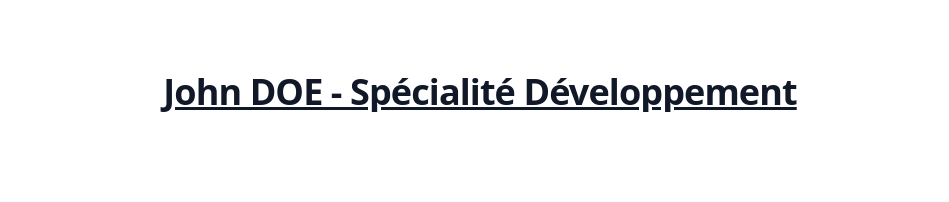
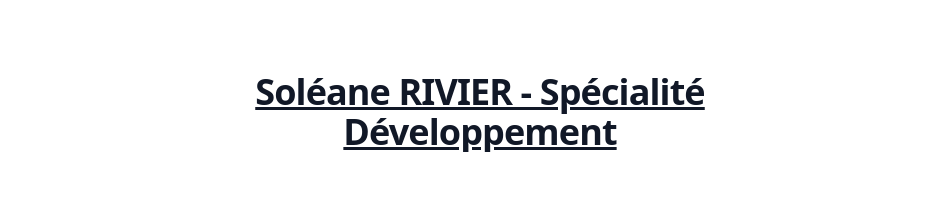
Before and after one commit to Talienhyung/About, a plain HTML site: page index.html in a window 1280 px wide. Shown: the top 202 px of the page, without its empty margins (160-1109 px from the left). Drawn offline with nearby package versions, Linux system fonts and the light colour scheme.

Commit message:
add name

```diff
--- a/index.html
+++ b/index.html
@@ -3,14 +3,14 @@
 <head>
     <meta charset="UTF-8">
     <meta name="viewport" content="width=device-width, initial-scale=1.0">
-    <title>John DOE - Fiche de suivi</title>
+    <title>Soléane RIVIER - Fiche de suivi</title>
     <script src="https://cdn.tailwindcss.com"></script>
 </head>
 <body class="min-h-screen flex flex-col justify-between bg-white-100">
 
     <div class="mt-16 mx-auto max-w-7xl px-6 lg:px-8">
         <div class="mx-auto max-w-2xl lg:text-center">
-            <h1 class="mt-2 text-3xl font-bold tracking-tight text-gray-900 sm:text-4xl underline">John DOE - Spécialité Développement</h1>
+            <h1 class="mt-2 text-3xl font-bold tracking-tight text-gray-900 sm:text-4xl underline">Soléane RIVIER - Spécialité Développement</h1>
         </div>
     </div>
 
```
